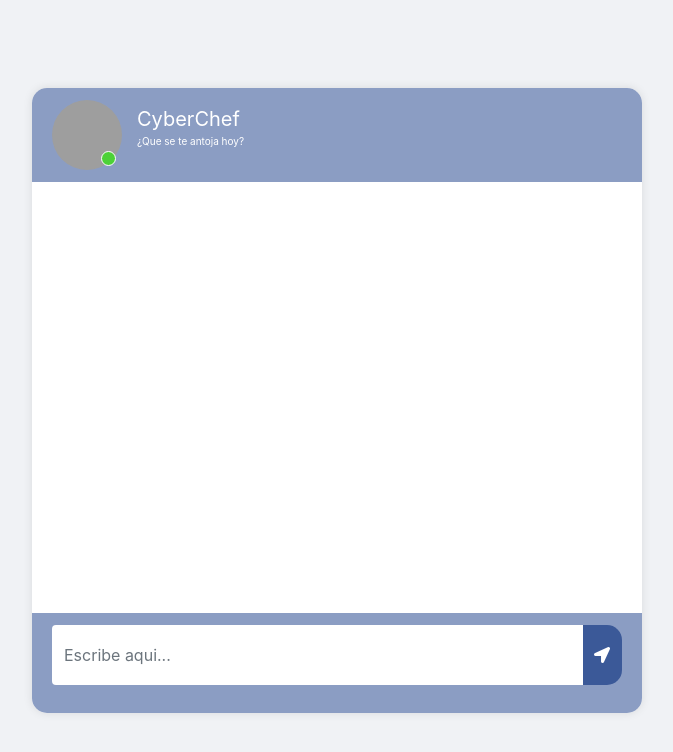
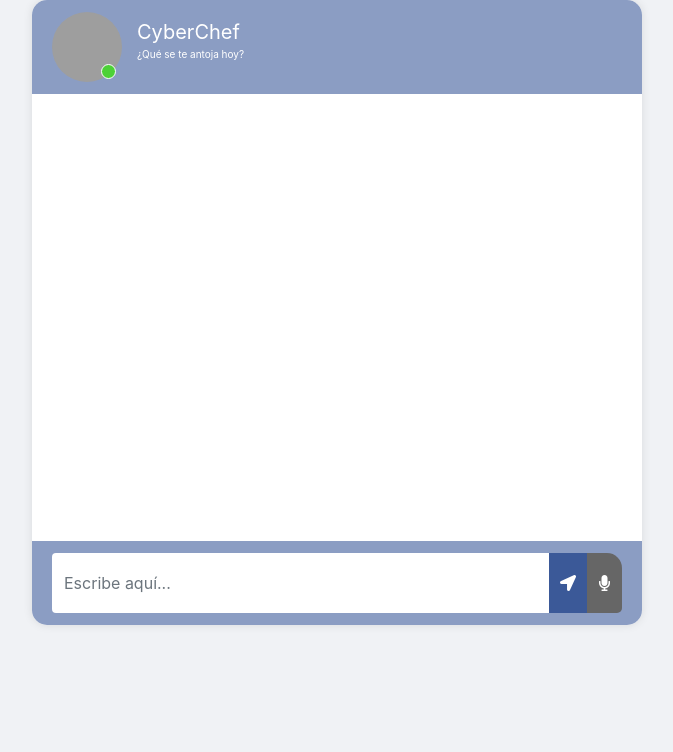
Before and after one commit to LuisRosado/modularcyberchef, a Flask app: page /bienvenido in a window 1280 px wide. Shown: the top 752 px of the page, without its empty margins (303-976 px from the left). Run offline with Flask 3, Linux system fonts and the light colour scheme; the visitor is signed in with stand-in values (Sample User, id 1); some libraries are stand-ins or nearby versions; grey boxes are pictures that could not be loaded.

Commit message:
Reconocimiento de voz

```diff
--- a/static/css/style.css
+++ b/static/css/style.css
@@ -75,11 +75,26 @@
 	cursor: pointer;
 }
 .send_btn{
-	border-radius: 0 15px 15px 0 !important;
+	border-radius: 0 1px 1px 0 !important;
 	background-color: #3b5998 !important;
 	border:0 !important;
 	color: white !important;
 	cursor: pointer;
+}
+.send_btn:focus {
+            outline: none;
+            box-shadow: none;
+}
+.voz_btn{
+	border-radius: 0 15px 5px 0 !important;
+	background-color: #666666 !important;
+	border:0 !important;
+	color: white !important;
+	cursor: pointer;
+}
+.voz_btn:focus {
+            outline: none;
+            box-shadow: none;
 }
 .search_btn{
 	border-radius: 0 15px 15px 0 !important;
--- a/templates/chat.html
+++ b/templates/chat.html
@@ -1,17 +1,90 @@
-<link href="//maxcdn.bootstrapcdn.com/bootstrap/4.1.1/css/bootstrap.min.css" rel="stylesheet" id="bootstrap-css">
-<script src="//maxcdn.bootstrapcdn.com/bootstrap/4.1.1/js/bootstrap.min.js"></script>
-<script src="//cdnjs.cloudflare.com/ajax/libs/jquery/3.2.1/jquery.min.js"></script>
-
 <!DOCTYPE html>
 <html>
 <head>
     <title>CyberChef</title>
+    <!-- Agregar enlaces a las librerías y estilos -->
+    <link href="//maxcdn.bootstrapcdn.com/bootstrap/4.1.1/css/bootstrap.min.css" rel="stylesheet" id="bootstrap-css">
+    <script src="//maxcdn.bootstrapcdn.com/bootstrap/4.1.1/js/bootstrap.min.js"></script>
+    <script src="//cdnjs.cloudflare.com/ajax/libs/jquery/3.2.1/jquery.min.js"></script>
     <link rel="stylesheet" href="https://stackpath.bootstrapcdn.com/bootstrap/4.1.3/css/bootstrap.min.css" integrity="sha384-MCw98/SFnGE8fJT3GXwEOngsV7Zt27NXFoaoApmYm81iuXoPkFOJwJ8ERdknLPMO" crossorigin="anonymous">
     <link rel="stylesheet" href="https://use.fontawesome.com/releases/v5.5.0/css/all.css" integrity="sha384-B4dIYHKNBt8Bc12p+WXckhzcICo0wtJAoU8YZTY5qE0Id1GSseTk6S+L3BlXeVIU" crossorigin="anonymous">
     <script src="https://ajax.googleapis.com/ajax/libs/jquery/3.3.1/jquery.min.js"></script>
     <link rel="stylesheet" type="text/css" href="{{ url_for('static', filename='css/style.css')}}"/>
+
+    <!-- Script para el reconocimiento de voz -->
+    <script>
+        $(document).ready(function () {
+            const recognition = new webkitSpeechRecognition();
+            recognition.lang = 'es-ES';
+
+            let isListening = false;
+
+            recognition.onresult = function (event) {
+                const result = event.results[0][0].transcript;
+                $("#text").val(result); // Establecer el texto reconocido en el campo de entrada
+            };
+
+            // Agregar animación al hacer clic en el botón de enviar
+            $("#send").mousedown(function () {
+                $(this).css("transform", "scale(0.9)"); // Reducir la escala al hacer clic
+            });
+
+            $("#send").mouseup(function () {
+                $(this).css("transform", "scale(1)"); // Restaurar la escala al soltar el clic
+            });
+
+            $("#voiceBtn").mousedown(function () {
+                isListening = true; // Comenzar a escuchar cuando se mantiene presionado el botón
+                recognition.start();
+            });
+
+            $("#voiceBtn").mouseup(function () {
+                isListening = false; // Dejar de escuchar cuando se suelta el botón
+                recognition.stop();
+            });
+
+            $("#text").keydown(function (event) {
+                if (event.keyCode === 13 && !isListening) { // Capturar el evento Enter solo si no se está escuchando
+                    $("#messageArea").submit(); // Enviar el formulario cuando se presiona Enter
+                    event.preventDefault(); // Evitar el comportamiento por defecto de la tecla Enter
+                }
+            });
+
+            $("#messageArea").on("submit", function (event) {
+                if (isListening) {
+                        alert("Por favor, suelta el botón de voz antes de enviar el mensaje."); // Evitar enviar mensajes mientras se está escuchando
+                        event.preventDefault(); // Evitar el envío del formulario
+                    }
+                const date = new Date();
+                const hour = date.getHours();
+                const minute = date.getMinutes();
+                const str_time = hour + ":" + minute;
+                const rawText = $("#text").val();
+
+                const userHtml = '<div class="d-flex justify-content-end mb-4"><div class="msg_cotainer_send">' + rawText + '<span class="msg_time_send">' + str_time + '</span></div><div class="img_cont_msg"><img src="https://i.ibb.co/92HfpSC/User.png" class="rounded-circle user_img_msg"></div></div>';
+
+                $("#text").val("");
+                $("#messageFormeight").append(userHtml);
+
+                $.ajax({
+                    data: {
+                        msg: rawText,
+                    },
+                    type: "POST",
+                    url: "/get",
+                }).done(function (data) {
+                    data.response = data.response.replace(/\n/g, '<br>');
+                    data.response = data.response.replace(/\*\*(.*?)\*\*/g, '<strong>$1</strong>');
+
+                    const botHtml = '<div class="d-flex justify-content-start mb-4"><div class="img_cont_msg"><img src="https://i.ibb.co/QP3zhLd/Bot.png" class="rounded-circle user_img_msg"></div><div class="msg_cotainer">' + data.response + '<span class="msg_time">' + str_time + '</span></div></div>';
+                    $("#messageFormeight").append($.parseHTML(botHtml));
+                });
+
+                event.preventDefault();
+            });
+        });
+    </script>
 </head>
-
 
 <body>
     <div class="container-fluid h-100">
@@ -26,18 +99,19 @@
                             </div>
                             <div class="user_info">
                                 <span>CyberChef</span>
-									<p>¿Que se te antoja hoy?</p>
+                                <p>¿Qué se te antoja hoy?</p>
                             </div>
                         </div>
                     </div>
-						<div id="messageFormeight" class="card-body msg_card_body">
-
-						</div>
+                    <div id="messageFormeight" class="card-body msg_card_body"></div>
                     <div class="card-footer">
                         <form id="messageArea" class="input-group">
-                                <input type="text" id="text" name="msg" placeholder="Escribe aqui..." autocomplete="off" class="form-control type_msg" required/>
+                            <input type="text" id="text" name="msg" placeholder="Escribe aquí..." autocomplete="off" class="form-control type_msg" required/>
                             <div class="input-group-append">
                                 <button type="submit" id="send" class="input-group-text send_btn"><i class="fas fa-location-arrow"></i></button>
+                            </div>
+                            <div class="input-group-append">
+                                <button type="button" id="voiceBtn" class="btn btn-secondary voz_btn"><i class="fas fa-microphone"></i></button>
                             </div>
                         </form>
                     </div>
@@ -45,44 +119,5 @@
             </div>
         </div>
     </div>
-
-		<script>
-			$(document).ready(function () {
-				$("#messageArea").on("submit", function (event) {
-					const date = new Date();
-					const hour = date.getHours();
-					const minute = date.getMinutes();
-					const str_time = hour + ":" + minute;
-					var rawText = $("#text").val();
-
-					var userHtml = '<div class="d-flex justify-content-end mb-4"><div class="msg_cotainer_send">' + rawText + '<span class="msg_time_send">' + str_time + '</span></div><div class="img_cont_msg"><img src="https://i.ibb.co/92HfpSC/User.png" class="rounded-circle user_img_msg"></div></div>';
-
-					$("#text").val("");
-					$("#messageFormeight").append(userHtml);
-
-
-					$.ajax({
-						data: {
-							msg: rawText,
-						},
-						type: "POST",
-						url: "/get",
-					}).done(function (data) {
-						// Reemplazar saltos de línea con <br>
-						data.response = data.response.replace(/\n/g, '<br>');
-
-						// Aplicar negrita a texto entre dobles asteriscos
-            			data.response = data.response.replace(/\*\*(.*?)\*\*/g, '<strong>$1</strong>');
-
-						var botHtml = '<div class="d-flex justify-content-start mb-4"><div class="img_cont_msg"><img src="https://i.ibb.co/QP3zhLd/Bot.png" class="rounded-circle user_img_msg"></div><div class="msg_cotainer">' + data.response + '<span class="msg_time">' + str_time + '</span></div></div>';
-						$("#messageFormeight").append($.parseHTML(botHtml));
-					});
-
-					event.preventDefault();
-				});
-			});
-		</script>
-
-
 </body>
 </html>
```
Lines whose indentation alone changed are shown as unchanged.
